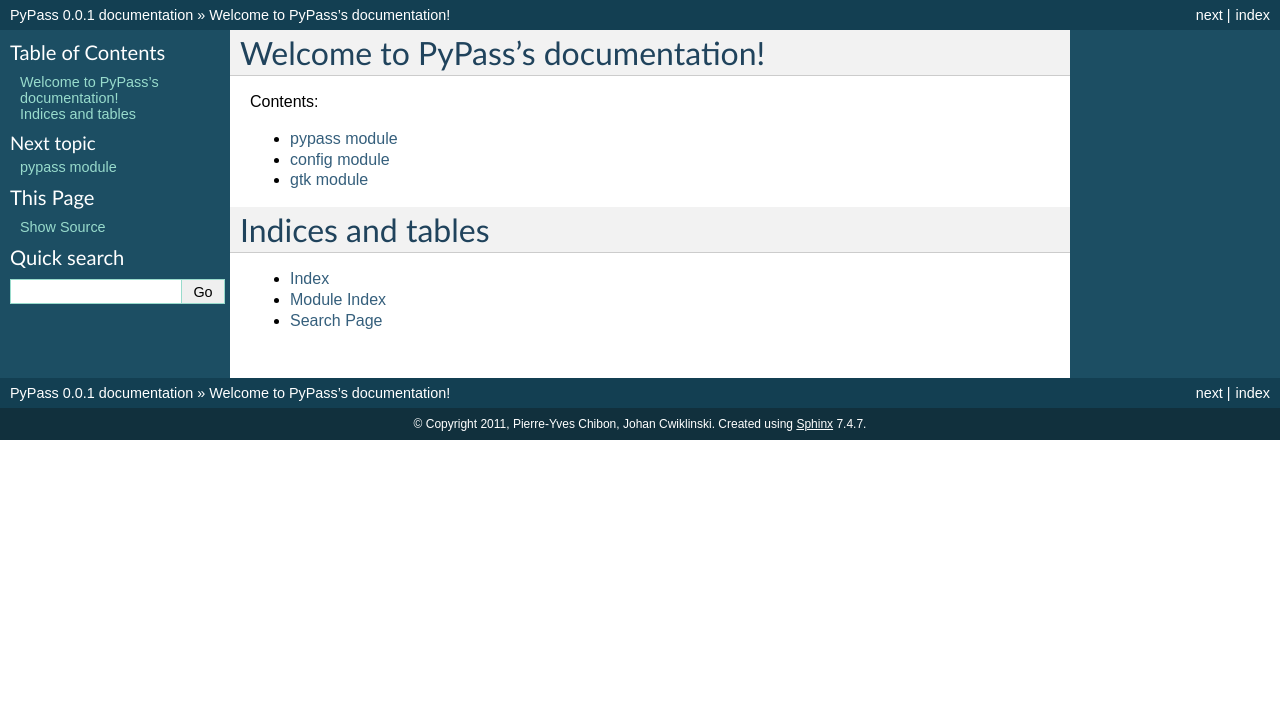
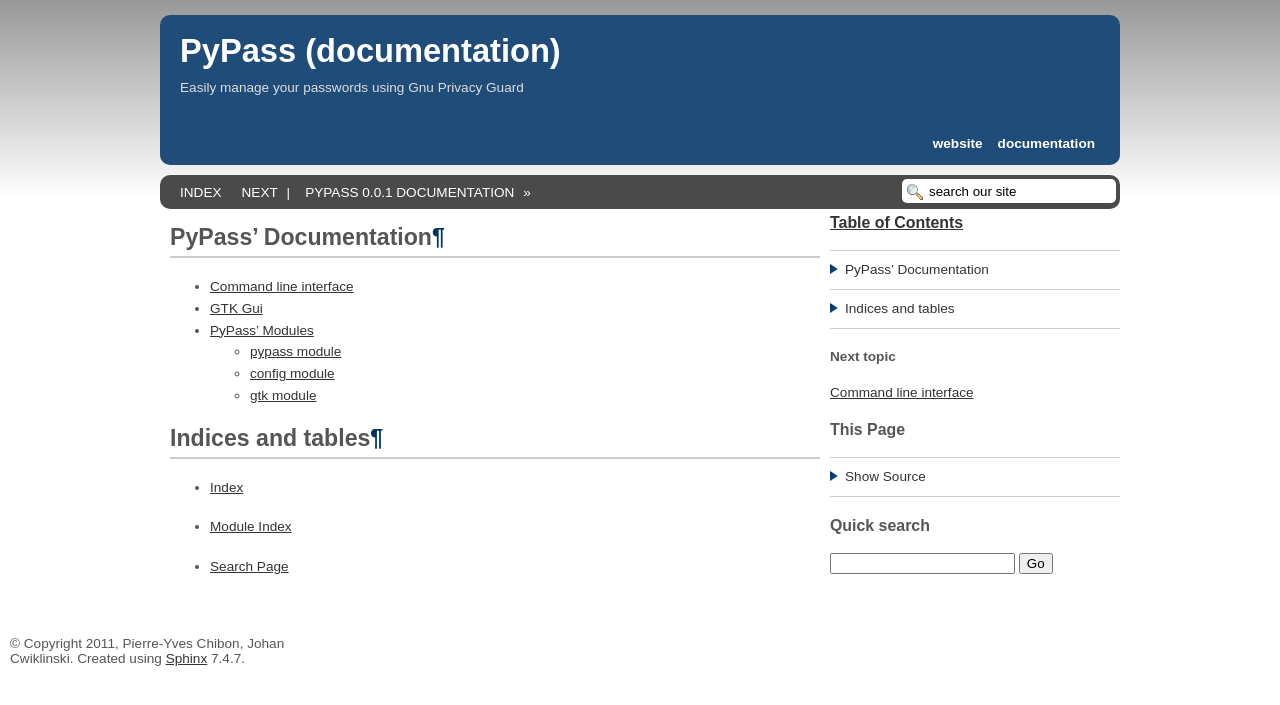
Before and after one commit to pypingou/pypass, a Sphinx documentation site: the page built from doc/source/index.rst, in a window 1280 px wide. Shown: the top 705 px of the page. Built offline with Sphinx 7.4.7, drawn with Linux system fonts in a browser that asks for light colours.

Commit message:
Add theme for the doc (WIP), prepare needeed pages ; refs #104

```diff
--- /dev/null
+++ b/doc/source/_static/pypass.css
@@ -0,0 +1,175 @@
+/*
+Theme Name: Pypass
+Theme URI: http://redmine.ulysses.fr/projects/pypass
+Description: Theme for PyPass website. Partially based on New Balance of Blue 1.5 form Brandon Cox
+Author: Johan Cwiklinski
+Author URI: http://ulysses.fr
+Tags: white, blue, two columns, valid, widget ready, simple, clean, grid-based
+Version: 0.1
+License: This theme is released under GPL (http://www.opensource.org/licenses/gpl-3.0.html)
+*/
+
+body { margin: 0px; padding: 0px; font-family: Century Gothic, Avant Garde, Arial, Helvetica, sans-serif; font-size: 85%; color: #555; background: #fff url(images/page-bg.jpg) repeat-x; }
+
+a img { border: none; }
+p, h1, h2, h3, h4, h5, h6, h7, ul, small, blockquote { margin-top: 0px; margin-bottom: 18px; }
+p, li, li li { line-height: 160%; }
+h1 { font-size: 1.7em; padding-bottom: 5px; border-bottom: 2px #ccc solid; }
+h1 a { color: #036; text-decoration: none; }
+h2 { font-size: 1.4em; color: #036; font-weight:normal; }
+small { font-size: 0.9em; line-height: 140%; }
+a { color: #333; }
+a:hover { color: #555; }
+
+#container { width: 960px; margin: 15px auto; }
+
+#header {
+    width: 960px;
+    float: left;
+    display: inline;
+    overflow: hidden;
+    margin: 0px 0px 5px;
+    height: 150px;
+    /*background: url(images/header-bg.jpg) no-repeat;*/
+    background-color:#204c79;
+    -moz-border-radius:10px;
+    -webkit-border-radius:10px;
+    position:relative;
+}
+
+#header-left { float: left; width: 470px; height: 150px; display:inline; overflow: hidden; }
+p.site-title { font-size: 2.4em; margin-bottom: 0px; font-weight: bold; color: #fff; }
+p.site-title a { color: #fff; text-decoration: none; }
+p.site-title a:hover { color: #ddd; }
+p.description { margin-bottom: 0px; color: #ddd; }
+#logo { overflow: hidden; width: 430px; padding: 10px 20px; float: left; height: 130px; }
+
+#header-right { float: right; width: 490px; height: 150px; display: inline; overflow:hidden; }
+.banner-block { float: left; width: 468px; margin: 20px 10px 30px 10px; display: inline; overflow: hidden; height: 60px; }
+.nav {
+    /*width: 480px;*/
+    margin: 10px;
+    /*float: left;*/
+    position:absolute;
+    right:0;
+    bottom:0;
+    height: 22px;
+}
+.nav ul { margin: 0px; padding: 0px; list-style: none; }
+.nav li { float: left; margin-right: 15px; text-transform: lowercase; }
+.nav li a { color: #fff; font-weight: bold; text-decoration: none; }
+.nav li a:hover, #nav li a.active { color: #ddd; text-decoration: overline; }
+
+#navbar {
+    float: left;
+    display: inline;
+    overflow: hidden;
+    width: 960px;
+    height: 34px;
+    margin: 5px 0px;
+    padding: 0px;
+    /*background: url(images/navbar-bg.jpg) no-repeat top;*/
+    background-color:#4a4a4a;
+    -moz-border-radius:10px;
+    -webkit-border-radius:10px;
+}
+#navbar .topics { float: left; display: inline; overflow: hidden; width: 700px; margin: 0px; padding: 0px 15px 0px 10px; text-transform: uppercase; color: #fff; }
+#navbar .topics ul { margin: 0px; padding: 2px 0px; list-style: none; }
+#navbar .topics li { float: left; padding: 5px; margin: 0px; }
+#navbar .topics li a {	color: #fff; text-decoration: none;	padding: 5px; }
+#navbar .topics li a:hover { color: #fff; text-decoration: none; background: #666; padding: 5px; }
+#navbar .search {
+    float: right;
+    padding: 4px 5px 0px 5px;
+    background-color:white;
+    -moz-border-radius:5px;
+    -webkit-border-radius:5px;
+    margin-top:4px;
+    margin-right:4px;
+}
+
+#searchform{
+    margin-bottom:3px;
+    padding-left:20px;
+    background:url(images/search.png) 0 50% no-repeat;
+}
+
+#wrapper { float: left; display: inline; width: 960px; padding-bottom: 20px; }
+div.float-left { float: left; display: inline; overflow: hidden; }
+div.float-right { float: right; display: inline; overflow: hidden; }
+div.one-column {
+    width: 250px;
+    padding: 10px;
+}
+div.two-column {
+    width: 650px; padding: 10px;
+}
+div.three-column { width: 940px; padding: 10px; }
+div.widget { margin-bottom: 20px; }
+div.footer-column { width: 280px; padding: 10px; margin-right: 20px; }
+
+.sphinxsidebar, #content { overflow: hidden; }
+
+.sphinxsidebar ul { margin: 0px 0px 20px 0px; padding: 0px; list-style: none; border-top: 1px #ccc solid; }
+.sphinxsidebar li { margin: 0px; padding: 4px 0px 4px; border-bottom: 1px #ccc solid; width: 300px; }
+.sphinxsidebar li a { display: block; text-decoration: none; padding: 4px 15px; background: url(images/li-bullet.jpg) 0px 8px no-repeat; }
+.sphinxsidebar ul.highlight li a { background: #ddd; }
+.sphinxsidebar li a:hover { background: url(images/li-bullet.jpg) 0px 8px no-repeat; }
+.sphinxsidebar ul.highlight li a:hover { background: #333; color: #fff; }
+.sphinxsidebar h2, .sphinxsidebar h2 a {
+    color: #fff;
+    text-decoration: none;
+    /*background: url(images/h2-bg.jpg) no-repeat;*/
+    background-color:#204c79;
+    -moz-border-radius:10px;
+    -webkit-border-radius:10px;
+    height: 24px;
+    padding: 4px 10px;
+    margin: 0px -10px 16px -10px;
+    text-transform: uppercase;
+    font-size: 1.2em;
+}
+
+#content .post { margin-bottom: 20px; }
+#content .post h1 { margin-bottom: 5px; }
+#content .post h2 { text-transform: uppercase; font-size: 1.2em; font-weight: normal; }
+#content p.premeta { font-size: 90%; color: #999; margin-bottom: 20px; }
+#content .postmeta { color: #999; font-size: 90%; border-top: 2px #ccc solid; padding: 4px 0px; margin-bottom: 20px; }
+
+/* Comments */
+#content .comments { font-size: 90%; margin: 20px 0px; }
+#content .comments ul { margin: 10px 20px; padding: 0px 20px; list-style: none; border-left: 5px #ccc solid; border-right: 5px #ccc solid; }
+#content .comments li { margin: 0px 0px 10px 0px; padding: 0px 0px 10px 0px; border-bottom: 1px solid #ccc; list-style-type: none; }
+#content .comments img { padding: 0px; margin: 0px 0px 10px 10px; float: right; }
+
+#footer-wrapper { float: left; display: inline; width: 100%; }
+#footer {
+    margin: 0px auto;
+    width: 960px;
+    overflow: hidden;
+    padding: 10px 0px 10px;
+    font-size: 90%;
+    /*background: #111 url(images/footer-top.jpg) top no-repeat;*/
+    background-color:#4a4a4a;
+    -moz-border-radius:10px;
+    -webkit-border-radius:10px;
+    padding-top: 10px;
+    color: #ddd;
+}
+#footer ul { margin: 0px 0px 20px 0px; padding: 0px; list-style: none; border-top: 1px #ccc solid; }
+#footer li { margin: 0px; padding: 1px 0px 1px; border-bottom: 1px #ccc solid; width: 280px; }
+#footer li a { display: block; text-decoration: none; padding: 1px 0px; }
+#footer a, #footer li a { color: #eee; }
+#footer a:hover, #footer li a:hover { color: #999; }
+#footer h2, #footer h2 a { font-size: 1.3em; color: #fff; }
+
+#footer p{
+    margin:0;
+}
+
+/* WordPress Images and Captions */
+#content .post p.wp-caption-text { text-align: center; font-size: 0.8em; line-height: 135%; margin: 0px; padding: 3px 0px; }
+#content img.alignnone { margin: 0px 10px 10px 0px; }
+#content .post div.alignleft, #content .post img.alignleft { float: left; margin: 0px 10px 10px 0px; }
+#content .post div.aligncenter, #content .post img.aligncenter { display: block; margin-left: auto; margin-right: auto; margin-bottom: 10px; clear: both; }
+#content .post div.alignright, #content .post img.alignright { float: right; margin: 0px 0px 10px 10px; }
--- /dev/null
+++ b/doc/source/_templates/pypass/layout.html
@@ -0,0 +1,105 @@
+{#
+    pypass/layout.html
+    ~~~~~~~~~~~~~~~~~~~~~
+
+    Sphinx layout template for the PyPass theme.
+
+    :copyright: Copyright 2011 Johan Cwiklinski.
+    :license: see LICENSE for details.
+#}
+{% extends "basic/layout.html" %}
+
+{%- macro ownrelbar() %}
+    <div class="topics">
+        <ul>
+        {%- for rellink in rellinks %}
+            <li><a href="{{ pathto(rellink[0]) }}" title="{{ rellink[1]|striptags|e }}"{{ accesskey(rellink[2]) }}>{{ rellink[3] }}</a>{%- if not loop.first %}{{ reldelim2 }}{% endif %}</li>
+        {%- endfor %}
+        {%- block rootrellink %}
+            <li><a href="{{ pathto(master_doc) }}">{{ shorttitle|e }}</a>{{ reldelim1 }}</li>
+        {%- endblock %}
+        {%- for parent in parents %}
+            <li><a href="{{ parent.link|e }}" {% if loop.last %}{{ accesskey("U") }}{% endif %}>{{ parent.title }}</a>{{ reldelim1 }}</li>
+        {%- endfor %}
+        {%- block relbaritems %} {% endblock %}
+        </ul>
+    </div>
+{%- endmacro %}
+
+{%- block header %}
+<div id="container">
+    <div id="header">
+        <div id="header-left">
+            <div id="logo">
+                <p class="site-title"><a href="http://pypass.ulysses.fr/doc">PyPass (documentation)</a></p>
+                <p class="description" id="tagline">Easily manage your passwords using Gnu Privacy Guard</p>
+            </div>
+        </div>
+        <div id="header-right">
+            <div class="nav">
+                <ul>
+                    <li><a href="http://pypass.ulysses.fr/wp">Website</a></li>
+                    <li class="page_item"><a href="http://pypass.ulysses.fr/doc/" title="Documentation">Documentation</a></li>
+                </ul>
+            </div>
+        </div>
+    </div><!--/header-->
+    <div id="navbar">
+        {{ ownrelbar() }}
+        <div class="search">
+            <form method="get" id="searchform" action="http://pypass.ulysses.fr/wp/">
+                <input type="text" class="searchform searchbox" value="search our site" name="s" id="s" onblur="if (this.value == '') {this.value = 'search our site';}" onfocus="if (this.value == 'search our site') {this.value = '';}" style="width: 180px; background:none; border: none;" />
+                <input type="submit" id="searchsubmit" style="display:none;" class="button" value="Go!" />
+            </form>
+        </div>
+    </div>
+{%- endblock %}
+
+{%- block content %}
+    <div id="wrapper">
+        <div id="content" class="two-column float-left">
+            <div class="document">
+                {%- block document %}
+                    <div class="documentwrapper">
+                        {%- if render_sidebar %}
+                            <div class="bodywrapper">
+                        {%- endif %}
+                        <div class="body">
+                            {% block body %} {% endblock %}
+                        </div>
+                        {%- if render_sidebar %}
+                            </div>
+                        {%- endif %}
+                    </div>
+                {%- endblock %}
+            </div>
+        </div><!-- /content -->
+        {%- block sidebar1 %}{{ sidebar() }}{% endblock %}
+    </div><!-- /wrapper -->
+{%- endblock %}
+
+{%- block relbar1 %}{% endblock %}
+{%- block relbar2 %}{% endblock %}
+
+{%- block footer %}
+</div><!-- /container -->
+<div id="footer-wrapper">
+    <div class="footer">
+        <div class="footer-column float-left">
+            {%- if show_copyright %}
+                {%- if hasdoc('copyright') %}
+                    {% trans path=pathto('copyright'), copyright=copyright|e %}&copy; <a href="{{ path }}">Copyright</a> {{ copyright }}.{% endtrans %}
+                {%- else %}
+                    {% trans copyright=copyright|e %}&copy; Copyright {{ copyright }}.{% endtrans %}
+                {%- endif %}
+            {%- endif %}
+            {%- if last_updated %}
+                {% trans last_updated=last_updated|e %}Last updated on {{ last_updated }}.{% endtrans %}
+            {%- endif %}
+            {%- if show_sphinx %}
+                {% trans sphinx_version=sphinx_version|e %}Created using <a href="http://sphinx.pocoo.org/">Sphinx</a> {{ sphinx_version }}.{% endtrans %}
+            {%- endif %}
+        </div>
+    </div>
+</div>
+{%- endblock %}
--- /dev/null
+++ b/doc/source/_templates/pypass/theme.conf
@@ -0,0 +1,4 @@
+[theme]
+inherit = basic
+stylesheet = pypass.css
+pygments_style = friendly
--- /dev/null
+++ b/doc/source/cli.rst
@@ -0,0 +1,3 @@
+**********************
+Command line interface
+**********************
--- a/doc/source/conf.py
+++ b/doc/source/conf.py
@@ -94,7 +94,7 @@
 
 # The theme to use for HTML and HTML Help pages.  See the documentation for
 # a list of builtin themes.
-html_theme = 'default'
+html_theme = 'pypass'
 
 # Theme options are theme-specific and customize the look and feel of a theme
 # further.  For a list of options available for each theme, see the
@@ -102,7 +102,7 @@
 #html_theme_options = {}
 
 # Add any paths that contain custom themes here, relative to this directory.
-#html_theme_path = []
+html_theme_path = ['_templates']
 
 # The name for this set of Sphinx documents.  If None, it defaults to
 # "<project> v<release> documentation".
--- /dev/null
+++ b/doc/source/gtk_gui.rst
@@ -0,0 +1,3 @@
+*******
+GTK Gui
+*******
--- a/doc/source/index.rst
+++ b/doc/source/index.rst
@@ -3,17 +3,15 @@
    You can adapt this file completely to your liking, but it should at least
    contain the root `toctree` directive.
 
-Welcome to PyPass's documentation!
-==================================
-
-Contents:
+PyPass' Documentation
+=====================
 
 .. toctree::
-   :maxdepth: 2
+   :maxdepth: 5
 
-   modules/pypass.rst
-   modules/config.rst
-   modules/gtk_gui.rst
+   cli.rst
+   gtk_gui.rst
+   modules.rst
 
 Indices and tables
 ==================
```
Also changed, not shown: doc/source/_static/images/style.css (added, +63 -0 lines), doc/source/modules.rst (added, +16 -0 lines), doc/source/_static/images/468ad.jpg (added), doc/source/_static/images/footer-top.jpg (added), doc/source/_static/images/h2-bg.jpg (added), doc/source/_static/images/header-bg.jpg (added), doc/source/_static/images/icon-comment.gif (added), doc/source/_static/images/li-bullet.jpg (added), doc/source/_static/images/navbar-bg.jpg (added), doc/source/_static/images/page-bg.jpg (added), doc/source/_static/images/search.png (added).
